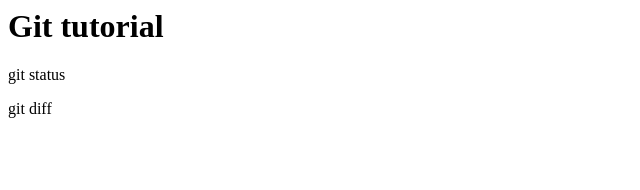
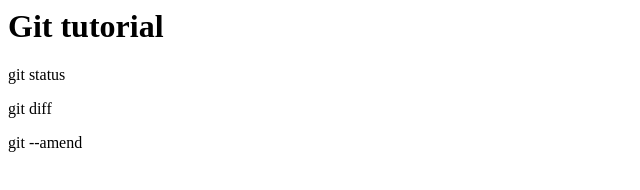
Before and after one commit to hrnkch/git_tutorial_bak, a plain HTML site: page index.html in a window 1280 px wide. Shown: the full height of the page, 0-640 px from the left. Drawn offline with Linux system fonts and the light colour scheme.

Commit message:
git commit amend add

```diff
--- a/index.html
+++ b/index.html
@@ -1,3 +1,4 @@
 <h1> Git tutorial</h1>
 <p> git status</p>
 <p> git diff</p>
+<p>git --amend</p>
```
